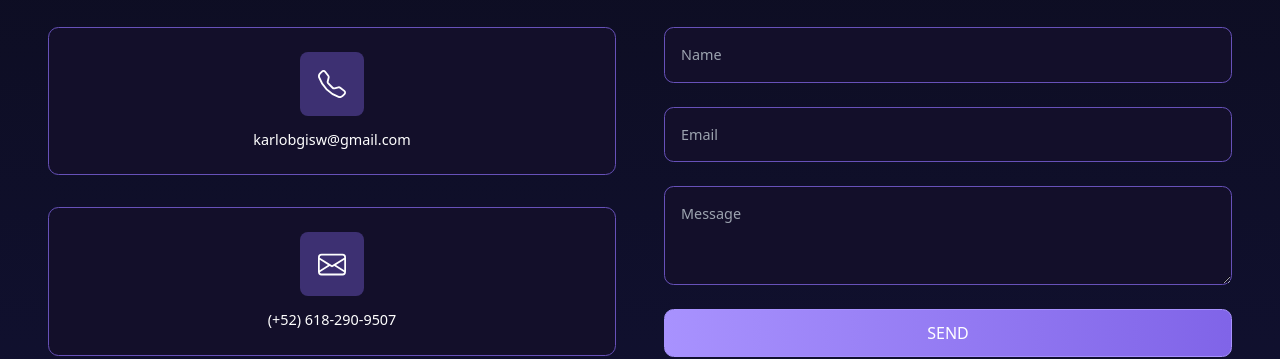
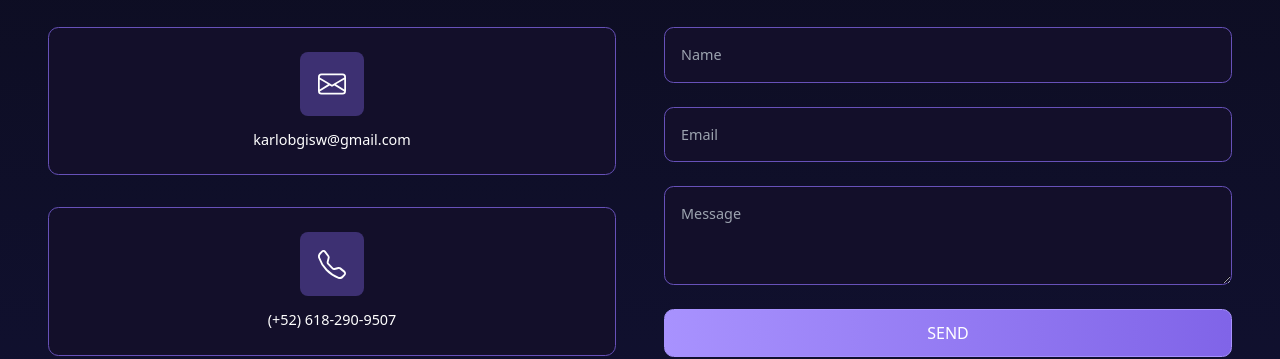
Before and after one commit to karlobgisw/portafolio, a React (Vite) app: page / in a window 1280 px wide. Shown: the part 3160-3519 px from the top of the page. Built offline with nearby package versions, Linux system fonts and the light colour scheme.

Commit message:
deploycontact

```diff
--- a/src/components/contactform.jsx
+++ b/src/components/contactform.jsx
@@ -5,6 +5,10 @@ import 'react-toastify/dist/ReactToastify.css';
 
 
 export function ContactForm(){
+
+
+
+
     const notifySucces = () => {
         toast.success('👍 Email sent successfully!', {
             position: "bottom-right",
@@ -41,12 +45,17 @@ export function ContactForm(){
         () => {
             console.log('SUCCESS!');
             notifySucces();
+            disableButton();
         },
         (error) => {
             console.log('FAILED...', error.text);
             notifyError();
         },
         );
+    };
+
+    const disableButton = () => {
+        document.getElementById('submitButton').disabled = true;
     };
 
     return(
@@ -57,7 +66,7 @@ export function ContactForm(){
                 </div>
                 <input className=" flex-1 w-full text-[0.9rem] text-white bg-[#130f2a] rounded-[0.6rem] border border-solid border-[#6751b9] p-4 max-sm:p-[0.7rem] max-sm:rounded-[0.3rem]" type="email" name="from_email" placeholder="Email" required/>
                 <textarea className=" flex-1 w-full text-[0.9rem] text-white bg-[#130f2a] rounded-[0.6rem] border border-solid border-[#6751b9] p-4 max-sm:p-[0.7rem] max-sm:rounded-[0.3rem]" name="message" placeholder="Message" rows={3} required/>
-                <input className=" text-[1rem] font-medium text-white border border-solid border-[#a892fe] rounded-[0.6rem] bg-[linear-gradient(90deg,_#a892fe_0%,_#8064e8_100%)] p-[0.7rem] transition-all duration-300 ease-linear cursor-pointer max-sm:text-[0.9rem] max-sm:p-[0.7rem] max-sm:rounded-[0.3rem]" type="submit" value="SEND"/>
+                <input id='submitButton' className=" text-[1rem] font-medium text-white border border-solid border-[#a892fe] rounded-[0.6rem] bg-[linear-gradient(90deg,_#a892fe_0%,_#8064e8_100%)] p-[0.7rem] transition-all duration-300 ease-linear cursor-pointer max-sm:text-[0.9rem] max-sm:p-[0.7rem] max-sm:rounded-[0.3rem]" type="submit" value="SEND"/>
             </form>
             <ToastContainer></ToastContainer>
         </div>
--- a/src/components/contactme.jsx
+++ b/src/components/contactme.jsx
@@ -16,8 +16,8 @@ export function ContactMe(){
                 <h5 className="mb-14 text-white text-[50px] tracking-[10px] font-bold max-md:text-[1.3rem] max-md:mb-[2rem]">CONTACT <span className="text-purple-700">ME</span></h5>
                 <div className="contact-content flex gap-12 max-md:flex-col-reverse">
                     <div style={{flex: 1}}>
-                        <ContactCard iconUrl={telephone} text="karlobgisw@gmail.com"></ContactCard>
-                        <ContactCard iconUrl={email} text="(+52) 618-290-9507"></ContactCard>
+                        <ContactCard iconUrl={email} text="karlobgisw@gmail.com"></ContactCard>
+                        <ContactCard iconUrl={telephone} text="(+52) 618-290-9507"></ContactCard>
                     </div>
                     <div style={{flex: 1}}>
                         <ContactForm></ContactForm>
```
